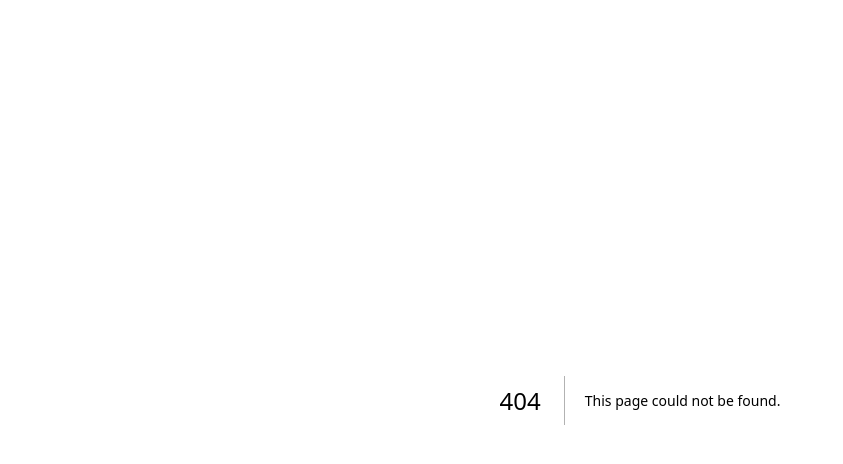
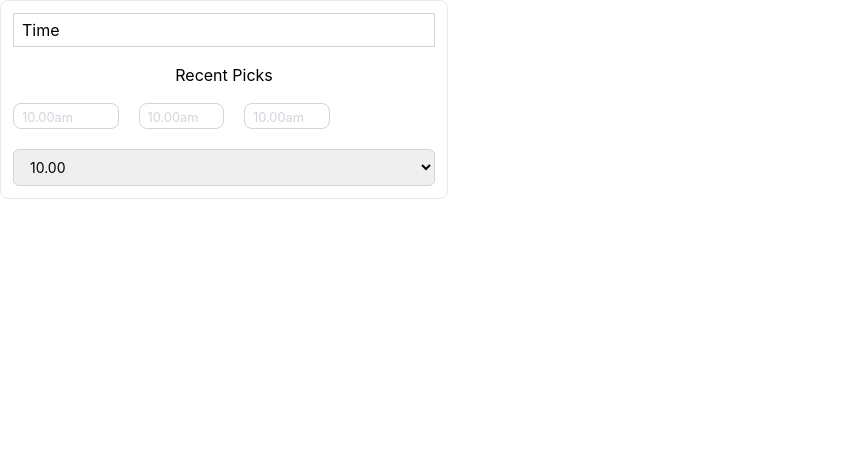
Before and after one commit to kingdanie/intime, a Next.js app: page /components/recentPicks in a window 1280 px wide. Before the commit this address had no page. Shown: the top 464 px of the page, without its empty margins (0-843 px from the left). Built offline with nearby package versions, Linux system fonts and the light colour scheme.

Commit message:
add recent picks component

```diff
--- /dev/null
+++ b/pages/components/recentPicks.tsx
@@ -0,0 +1,30 @@
+export default function RecentPicks() {
+  return (
+    <div className="rounded-lg max-w-md border border-gray-200 flex flex-col w-full space-y-4 p-3">
+      <div>
+        <div className="py-1 px-2 border border-solid border-gray-300">
+          <h3>Time</h3>
+        </div>
+      </div>
+      <h3 className="text-center">Recent Picks</h3>
+      <div className="grid grid-cols-4 space-x-5">
+        {[1, 2, 3].map(item => (      <div key={item} className="border border-solid border-gray-300 rounded-lg">
+          <small className="px-2 py-1 text-gray-300">10.00am</small>
+        </div>))}
+
+      </div>
+      <div className="w-full">
+        <select
+          id="custom-time"
+          name="custom-time"
+          className="mt-1 block w-full rounded-md border border-solid border-gray-300 py-2 pl-3 pr-10 text-base focus:border-gray-300 focus:outline-none focus:ring-gray-400 sm:text-sm"
+          placeholder="custom time"
+        >
+          <option>10.00</option>
+          <option>2.00</option>
+          <option>3.00</option>
+        </select>
+      </div>
+    </div>
+  );
+}
```
